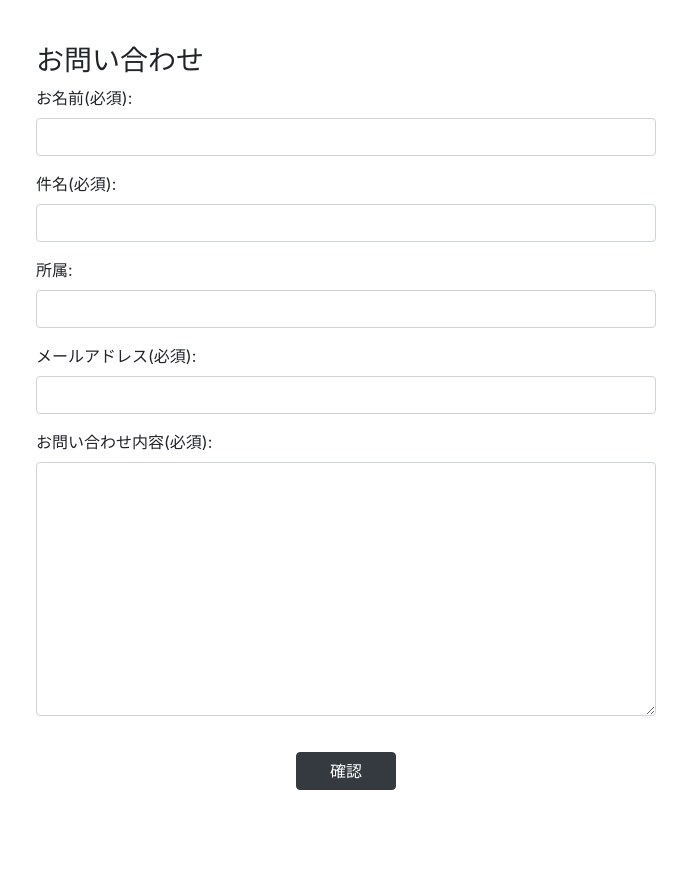
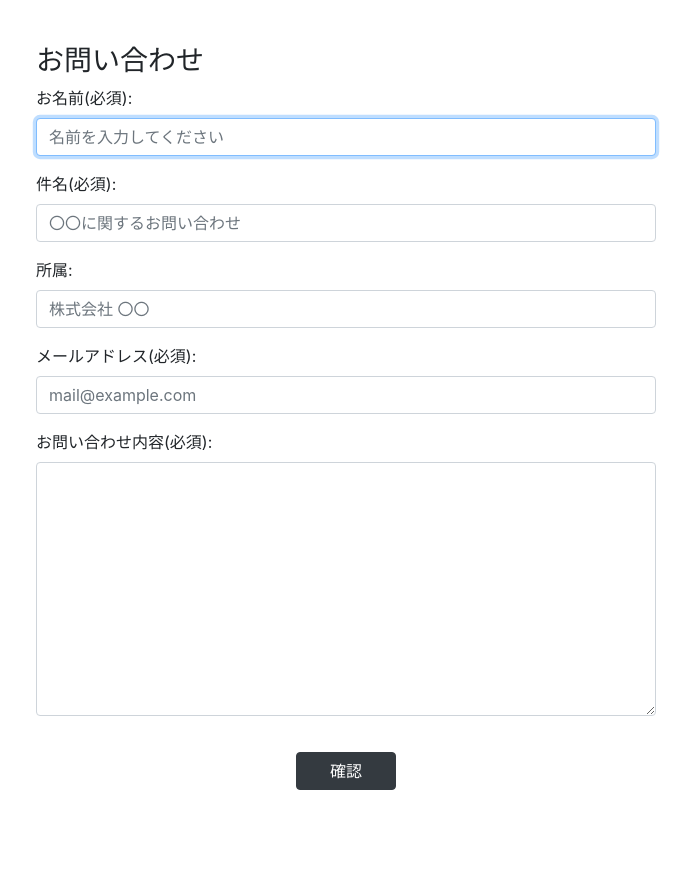
Before and after one commit to kitarikes/info_form, a Flask app: page /info in a window 1280 px wide. Shown: the part 56-938 px from the top of the page, without its empty margins (294-985 px from the left). Run offline with Flask 2, Linux system fonts and the light colour scheme; parts of the project's set-up code (start-up, migrations or seed data) failed here and were passed over; some libraries are stand-ins or nearby versions.

Commit message:
バグ修正

```diff
--- a/flask_sample/app.py
+++ b/flask_sample/app.py
@@ -26,6 +26,7 @@ def info():
     return render_template('info/info.html')
   else:
     results = request.form
+    print(results)
     db.session.add(Info(name=results['name'], subject=results['subject'], affiliation=results['affiliation'], email=results['email'], contents=results['contents']))
     db.session.commit()
     return render_template('info/finished.html')
@@ -33,7 +34,13 @@ def info():
 @app.route('/confirm', methods=['POST'])
 def confirm():
   results = request.form
-  return render_template('info/confirm.html', name=results['name'], subject=results['subject'], affiliation=results['affiliation'], email=results['email'], contents=results['contents'])
+  return render_template('info/confirm.html',
+                          name=results['name'],
+                          subject=results['subject'],
+                          affiliation=results['affiliation'],
+                          email=results['email'],
+                          contents=results['contents']
+                          )
 
 @app.route('/admin', methods=['GET'])
 def admin():
--- a/flask_sample/templates/info/info.html
+++ b/flask_sample/templates/info/info.html
@@ -6,19 +6,19 @@
 <div class="d-flex flex-column bd-highlight mb-3">
   <div class="form-group">
     <label for="text1">お名前(必須):</label>
-    <input type="text" id="name" name="name" class="form-control required" required>
+    <input type="text" id="name" name="name" class="form-control required" placeholder='名前を入力してください' required autofocus>
   </div>
   <div class="form-group">
     <label for="text2">件名(必須):</label>
-    <input type="text" id="subject" name="subject" class="form-control required" required>
+    <input type="text" id="subject" name="subject" class="form-control required" required placeholder='〇〇に関するお問い合わせ'>
   </div>
   <div class="form-group">
     <label for="text3">所属:</label>
-    <input type="text" id="affiliation" name="affiliation" class="form-control" >
+    <input type="text" id="affiliation" name="affiliation" class="form-control" placeholder='株式会社 〇〇'>
   </div>
   <div class="form-group">
     <label for="text4">メールアドレス(必須):</label>
-    <input type="text" id="email" name="email" class="form-control required" pattern="/^[-a-z0-9~!$%^&*_=+}{\'?]+(\.[-a-z0-9~!$%^&*_=+}{\'?]+)*@([a-z0-9_][-a-z0-9_]*(\.[-a-z0-9_]+)*\.(aero|arpa|biz|com|coop|edu|gov|info|int|mil|museum|name|net|org|pro|travel|mobi|[a-z][a-z])|([0-9]{1,3}\.[0-9]{1,3}\.[0-9]{1,3}\.[0-9]{1,3}))(:[0-9]{1,5})?$/i" required>
+    <input type="text" id="email" name="email" class="form-control required" pattern="/^[-a-z0-9~!$%^&*_=+}{\'?]+(\.[-a-z0-9~!$%^&*_=+}{\'?]+)*@([a-z0-9_][-a-z0-9_]*(\.[-a-z0-9_]+)*\.(aero|arpa|biz|com|coop|edu|gov|info|int|mil|museum|name|net|org|pro|travel|mobi|[a-z][a-z])|([0-9]{1,3}\.[0-9]{1,3}\.[0-9]{1,3}\.[0-9]{1,3}))(:[0-9]{1,5})?$/i" required placeholder='mail@example.com'>
   </div>
   <div class="form-group">
     <label for="textarea1">お問い合わせ内容(必須):</label>
```
Also changed, not shown: flask_sample/templates/info/confirm.html (+5 -5 lines).
